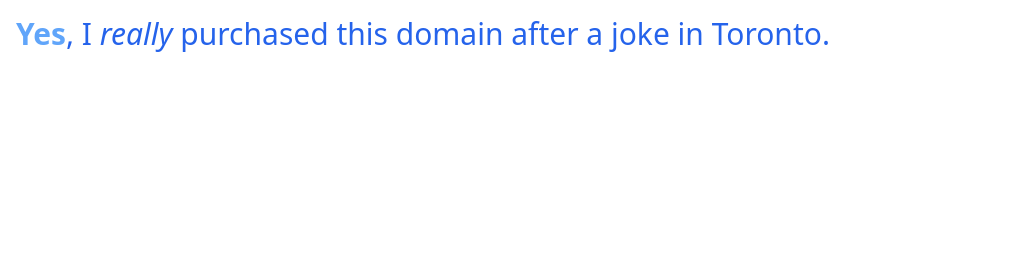
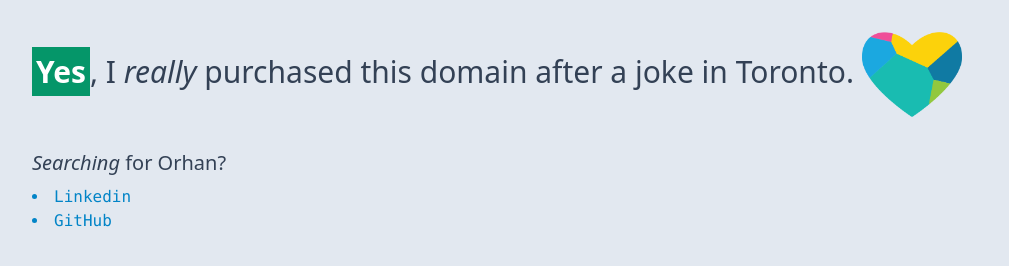
Before and after one commit to orhantoy/orhansearch, a plain HTML site: page index.html in a window 1280 px wide. Shown: the whole page, without its empty margins (0-1009 px from the left). Drawn offline with nearby package versions, Linux system fonts and the light colour scheme.

Commit message:
:elasticheart:

```diff
--- a/index.html
+++ b/index.html
@@ -2,12 +2,25 @@
 <html>
 <head>
   <meta charset="UTF-8">
+  <title>:elasticheart:</title>
   <meta name="viewport" content="width=device-width, initial-scale=1.0">
   <script src="https://cdn.tailwindcss.com"></script>
 </head>
-<body>
-  <h1 class="text-3xl m-4 text-blue-600">
-    <span class="font-bold text-blue-400">Yes</span>, I <em>really</em> purchased this domain after a joke in Toronto.
+<body class="bg-slate-200 text-slate-700 m-8">
+  <h1 class="text-3xl my-8">
+    <span class="font-bold bg-emerald-600 text-white p-1">Yes</span>, I <em>really</em> purchased this domain after a joke in Toronto.
+    <a href="https://elastic.co/enterprise-search/">
+      <img src="/assets/heart.png" width="100" class="inline-block" alt=":elasticheart:" title=":elasticheart:" />
+    </a>
   </h1>
+
+  <h2 class="text-xl my-2">
+    <em>Searching</em> for Orhan?
+  </h2>
+
+  <ul class="list-disc list-inside text-sky-600 font-mono">
+    <li><a href="https://linkedin.com/in/orhantoy/">Linkedin</a></li>
+    <li><a href="https://github.com/orhantoy">GitHub</a></li>
+  </ul>
 </body>
 </html>
```
Also changed, not shown: assets/heart.png (added), assets/new-hires.jpg (added).
